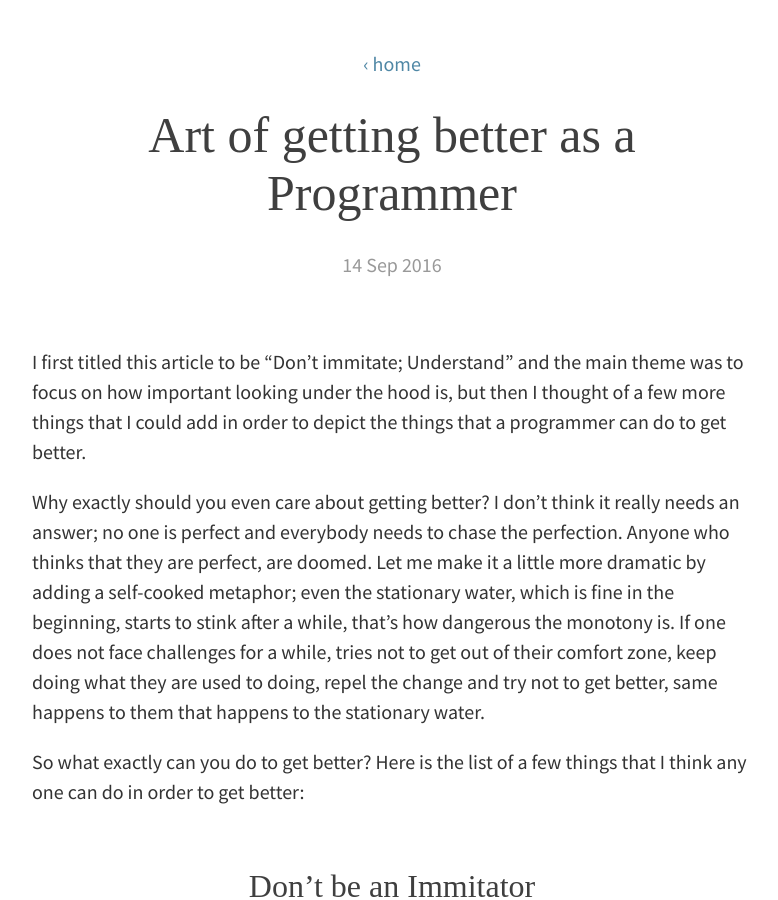
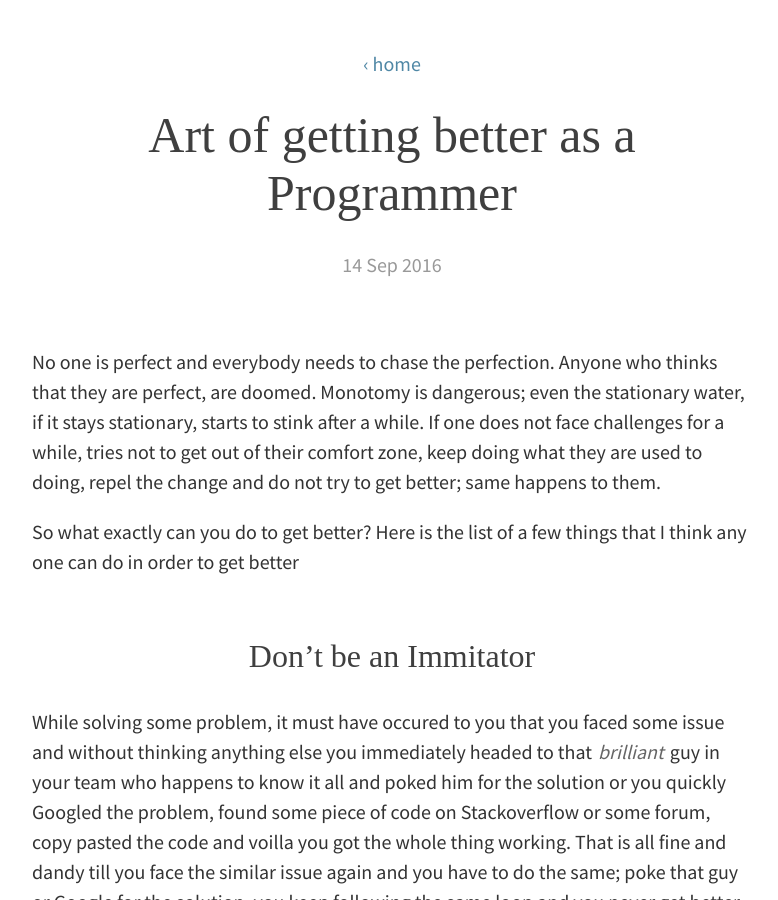
Before and after one commit to kamranahmedse/kamranahmedse.github.io, a Jekyll site: the page built from blog/_posts/2016-09-14-art-of-getting-better.md, in a window 1280 px wide and 900 px high. Shown: the whole window, without its empty margins (248-1026 px from the left). Built offline with Jekyll 4.4.1, drawn with Linux system fonts in a browser that asks for light colours; some web fonts are replaced; comment, search, counter and statistics services are not loaded; some of the changed text lies outside the part shown.

Commit message:
Fix typos

```diff
--- a/blog/_posts/2016-09-14-art-of-getting-better.md
+++ b/blog/_posts/2016-09-14-art-of-getting-better.md
@@ -4,11 +4,9 @@ title: Art of getting better as a Programmer
 comments: true
 ---
 
-I first titled this article to be "Don't immitate; Understand" and the main theme was to focus on how important looking under the hood is, but then I thought of a few more things that I could add in order to depict the things that a programmer can do to get better.
+No one is perfect and everybody needs to chase the perfection. Anyone who thinks that they are perfect, are doomed. Monotomy is dangerous; even the stationary water, if it stays stationary, starts to stink after a while. If one does not face challenges for a while, tries not to get out of their comfort zone, keep doing what they are used to doing, repel the change and do not try to get better; same happens to them.
 
-Why exactly should you even care about getting better? I don't think it really needs an answer; no one is perfect and everybody needs to chase the perfection. Anyone who thinks that they are perfect, are doomed. Let me make it a little more dramatic by adding a self-cooked metaphor; even the stationary water, which is fine in the beginning, starts to stink after a while, that's how dangerous the monotony is. If one does not face challenges for a while, tries not to get out of their comfort zone, keep doing what they are used to doing, repel the change and try not to get better, same happens to them that happens to the stationary water.
-
-So what exactly can you do to get better? Here is the list of a few things that I think any one can do in order to get better:
+So what exactly can you do to get better? Here is the list of a few things that I think any one can do in order to get better
 
 ## Don't be an Immitator
 
@@ -45,7 +43,7 @@ Go through the source code of the opensource stuff that you use most of the time
 
 Apart from that you may find some time to hack on those foolish [little](https://github.com/kamranahmedse/beetle) [ideas](https://github.com/kamranahmedse/jumper-bot) to brush up your knowlege a little and get some input/critique from the community.
 
-## Do you even read bruhh!
+## Read
 
 Do not let yourself be like that guy in your team who reads one article in the beginning of the year and this article moulds the decisions that he makes the whole year. Use some RSS reader e.g. [Feedly](http://feedly.com) and follow the blogs that you may find interesting or at-least the feeds of the known faces of your craft.
 
```
